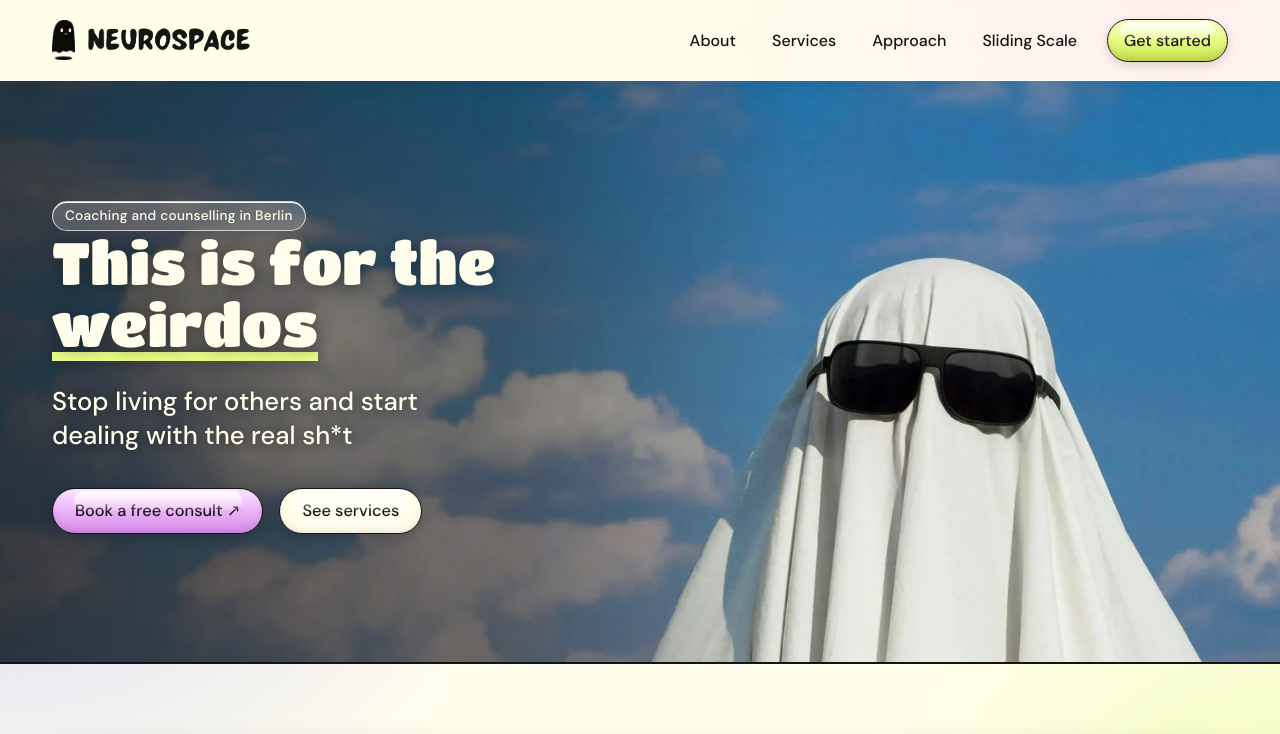
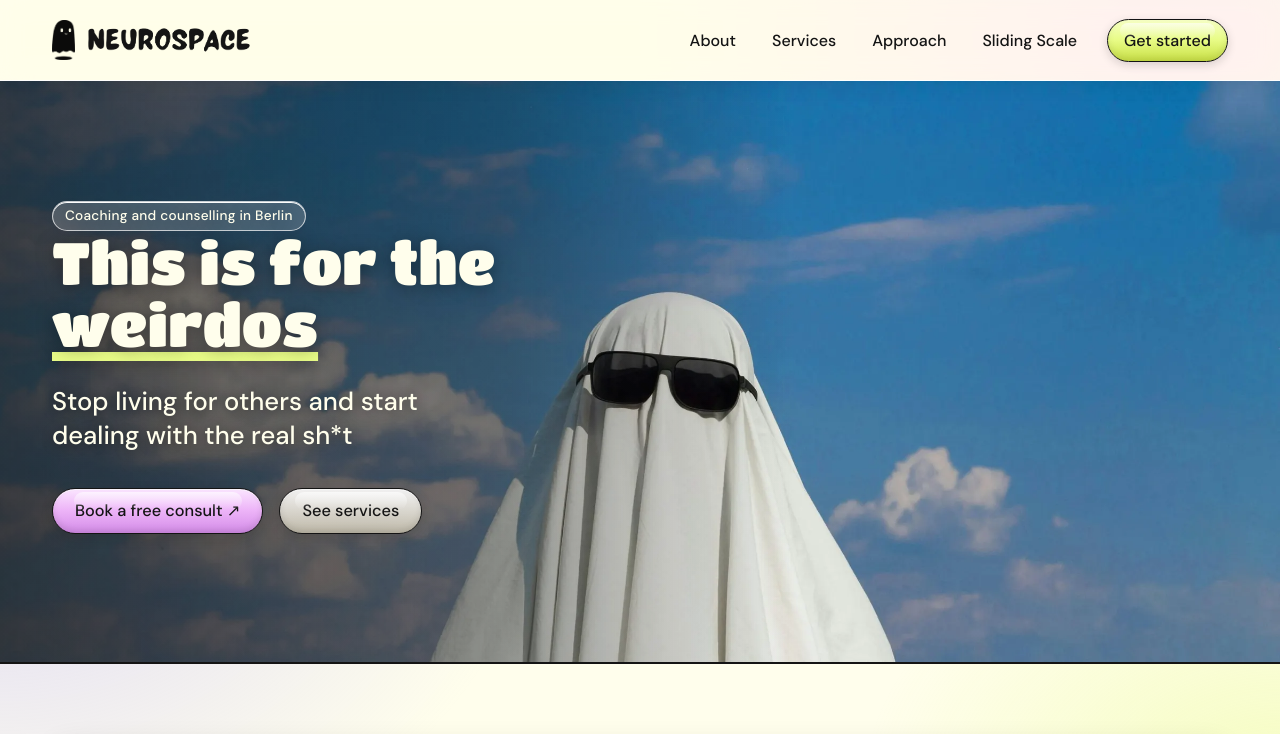
Before and after one commit to elliotlph/neurospace-web, a plain HTML site: page site/index.html in a window 1280 px wide. Shown: the top 734 px of the page. Drawn offline with Linux system fonts and the light colour scheme.

Commit message:
Buttons: softer shine, glass gel on light buttons; hero shows more of the ghost
Co-Authored-By: Claude Opus 5.5 <noreply@anthropic.com>
Claude-Session: https://claude.ai/code/session_01Xtf4DokN8x86MUqq9kKfkN

```diff
--- a/site/assets/styles.css
+++ b/site/assets/styles.css
@@ -308,7 +308,7 @@ h1 mark{box-shadow:none;margin:0}
 .hero-photo h1{text-shadow:0 2px 18px rgba(0,0,0,.35)}
 .hero-photo h1 mark{color:var(--ink);text-shadow:none}
 .hero-photo p.lead{font:500 clamp(1.2rem,2vw,1.6rem)/1.35 var(--body);text-transform:none;text-shadow:0 1px 12px rgba(0,0,0,.45);max-width:26ch}
-.hero-photo .btn.ghost-btn{background:var(--paper)}
+
 /* sections */
 section{border-bottom:var(--line)}
 .page-hero p.lead,.intro{font-weight:500}
@@ -512,3 +512,15 @@ h1 .h1-kicker{display:table;margin-bottom:18px;font-family:var(--label);font-siz
 @media (max-width:1000px){.spec-cards{grid-template-columns:repeat(2,minmax(0,1fr))}}
 @media (max-width:600px){.spec-cards{grid-template-columns:1fr}}
 @media (prefers-reduced-motion:reduce){.spec-card{transition:none}}
+
+/* Buttons: softer shine, same liquid-glass gel on every variant */
+.btn::after,.menu-btn::after{top:3px;height:40%;background:linear-gradient(rgba(255,255,255,.6),rgba(255,255,255,0))}
+.btn.ghost-btn,.hero-photo .btn.ghost-btn{background:linear-gradient(#ffffff,#f4f1e6 48%,#d9d5c4)}
+.btn,.menu-btn{box-shadow:0 4px 12px rgba(20,20,20,.18),inset 0 -3px 6px rgba(0,0,0,.1),inset 0 1px 0 rgba(255,255,255,.7)}
+.btn.ghost-btn,.hero-photo .btn.ghost-btn{background:linear-gradient(rgba(255,255,255,.92),rgba(243,240,230,.82) 50%,rgba(200,194,176,.9));backdrop-filter:blur(8px);-webkit-backdrop-filter:blur(8px)}
+
+/* hero: show more of the ghost (whole figure, not just the head) */
+@media (min-width:701px){
+  .hero-photo{background:linear-gradient(90deg,rgba(20,20,20,.66) 0%,rgba(20,20,20,.38) 40%,rgba(20,20,20,0) 62%),url(img/ghost-hero.webp) 50% 30%/cover no-repeat,#3b6fa8;min-height:clamp(560px,40vw,720px);display:flex;align-items:center}
+  .hero-photo>.wrap{width:100%}
+}
```
